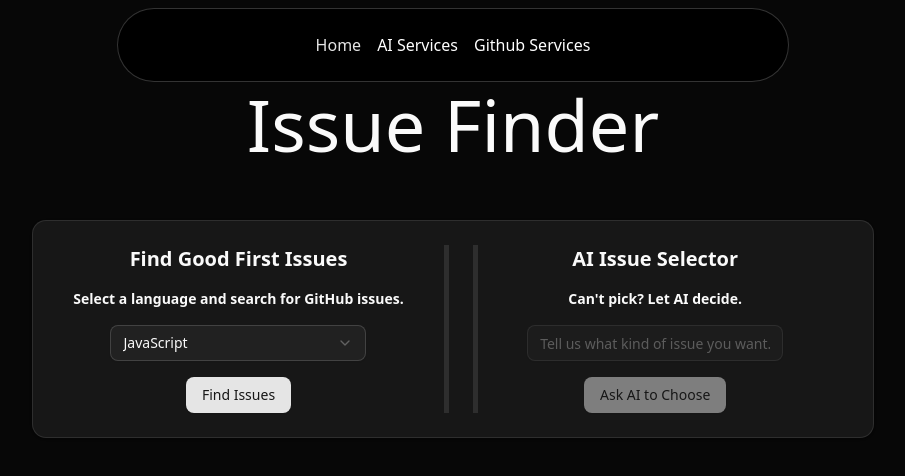
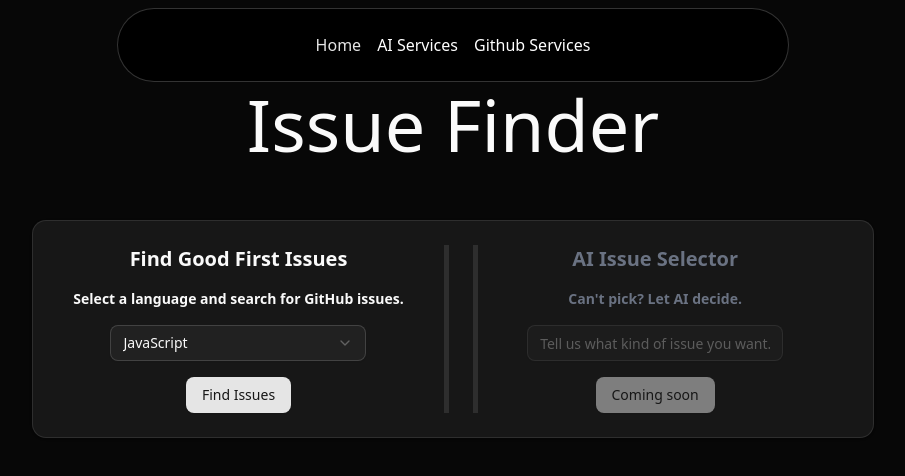
Before and after one commit to CMPT-276-SUMMER-2025/final-project-15-mountains, a Next.js app in the folder src/: page /issue_finder in a window 1280 px wide. Shown: the top 476 px of the page, without its empty margins (187-1092 px from the left). Built offline with nearby package versions, Linux system fonts and the light colour scheme.

Commit message:
change style of AI issue selector

```diff
--- a/src/app/issue_finder/page.js
+++ b/src/app/issue_finder/page.js
@@ -61,7 +61,7 @@ export default function IssueSelector() {
             </div>
 
 
-            <div className="space-y-4 w-90 border-l-5 flex flex-col justify-center items-center ">
+            <div className="space-y-4 w-90 border-l-5 flex flex-col justify-center items-center  text-gray-500">
                 <h2 className="text-xl font-semibold">
                 AI Issue Selector
                 </h2>
@@ -71,7 +71,7 @@ export default function IssueSelector() {
 
                 <Input placeholder="Tell us what kind of issue you want..." disabled={true} className="w-64" />
                 <Button disabled={true} className="hover:cursor-pointer">
-                    Ask AI to Choose
+                    Coming soon
                 </Button>
             </div>
             </Card>
@@ -82,7 +82,7 @@ export default function IssueSelector() {
                     <div className="text-sm text-gray-200 mt-2">
                         <p><strong>Repo:</strong> <a href={issue.repository.html_url} target="_blank" className="underline">{issue.repository.name}</a></p>
                         <p><strong>Repo Description:</strong> {issue.repository.description || "No description"}</p>
-                        <p><strong>Stars:</strong> {issue.repository.stargazers_count} &nbsp;&nbsp; <strong>🍴 Forks:</strong> {issue.repository.forks_count}</p>
+                        <p><strong>Stars:</strong> {issue.repository.stargazers_count} &nbsp;&nbsp; <strong>|| Forks:</strong> {issue.repository.forks_count}</p>
                     </div>
                 </Card>
             ))}
```
